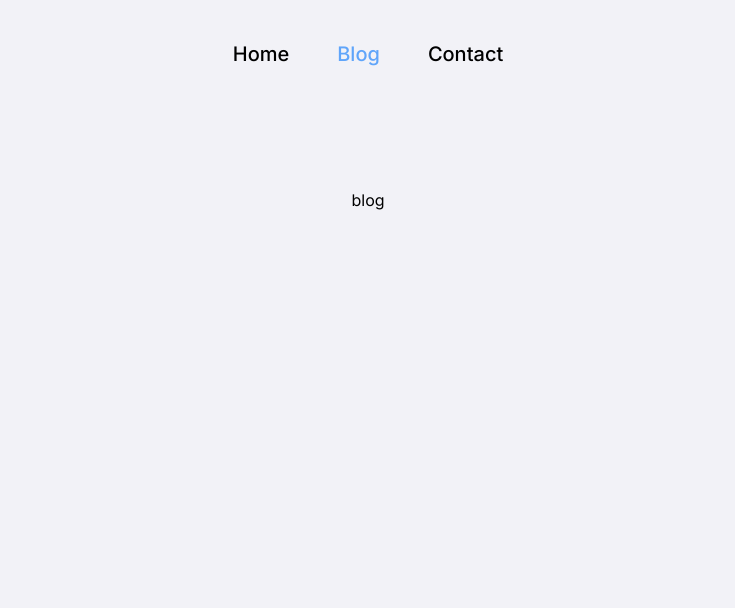
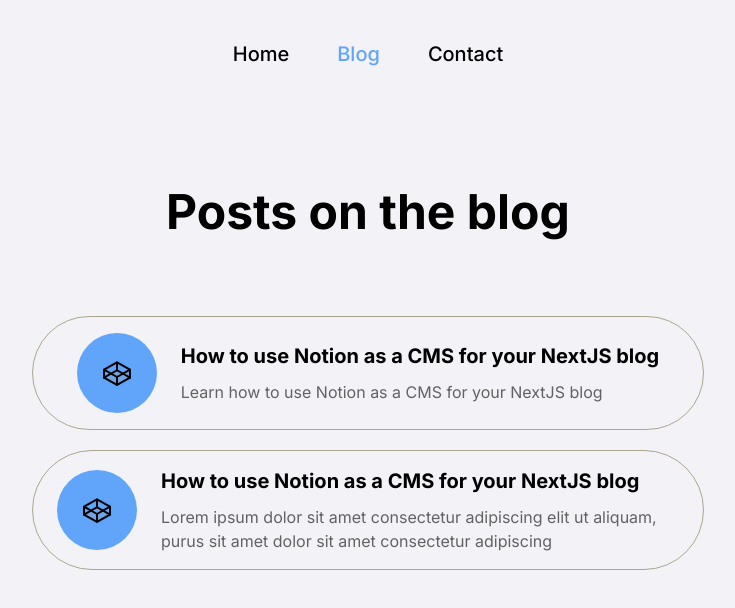
Before and after one commit to Nahuelluca20/blog-nextjs-notion, a Next.js app: page /blog in a window 1280 px wide. Shown: the top 608 px of the page, without its empty margins (272-1007 px from the left). Built offline with nearby package versions, Linux system fonts and the light colour scheme.

Commit message:
layout blog

```diff
--- a/app/blog/page.tsx
+++ b/app/blog/page.tsx
@@ -1,3 +1,38 @@
+import Link from "next/link";
+
+import BlogPreviewCard from "@/components/blog-preview-card";
+
 export default function page() {
-  return <div>blog</div>;
+  const blogData = [
+    {
+      id: "14213213",
+      title: "How to use Notion as a CMS for your NextJS blog",
+      content: "Learn how to use Notion as a CMS for your NextJS blog",
+    },
+    {
+      id: "346546",
+      title: "How to use Notion as a CMS for your NextJS blog",
+      content:
+        "Lorem ipsum dolor sit amet consectetur adipiscing elit ut aliquam, purus sit amet dolor sit amet consectetur adipiscing",
+    },
+  ];
+
+  return (
+    <section className="cursor-pointer">
+      <div className="mx-auto grid justify-center w-full">
+        <div className="mx-auto">
+          <h2 className="max-w-[530px] font-bold text-3xl md:text-5xl mb-8 md:mb-12 lg:mb-4 pb-16">
+            Posts on the blog
+          </h2>
+        </div>
+        <div className="grid gap-5">
+          {blogData.map((blog) => (
+            <Link key={blog.id} href={`/blog/${blog.id}`}>
+              <BlogPreviewCard content={blog.content} title={blog.title} />
+            </Link>
+          ))}
+        </div>
+      </div>
+    </section>
+  );
 }
--- a/app/layout.tsx
+++ b/app/layout.tsx
@@ -8,8 +8,8 @@
 const inter = Inter({subsets: ["latin"]});
 
 export const metadata: Metadata = {
-  title: "Blog",
-  description: "Generated by create next app",
+  title: "Blog Notion",
+  description: "Blog NextJS + Notion + TailwindCSS",
 };
 
 export default function RootLayout({children}: {children: React.ReactNode}) {
--- a/app/page.tsx
+++ b/app/page.tsx
@@ -1,4 +1,5 @@
 import Image from "next/image";
+import Link from "next/link";
 
 import VercelImage from "@/assets/logo-vercel.svg";
 import NotionImage from "@/assets/notion-logo.png";
@@ -14,7 +15,7 @@
         <p className="text-[#647084] text-2xl font-light">
           This is a blog made with NextJS 13 with app router, TailwindsCSS and Notion
         </p>
-        <div className="flex gap-8 items-center justify-center mt-20">
+        <div className="flex gap-8 items-center justify-center my-20">
           <Image alt="vercel" height={60} src={VercelImage} width={60} />
           <span className="text-2xl font-bold">+</span>
           <Image alt="vercel" height={60} src={NotionImage} width={60} />
@@ -22,6 +23,18 @@
           <Image alt="vercel" height={60} src={TailwindImage} width={60} />
         </div>
       </div>
+      <Link
+        className="mx-auto flex max-w-full grid-cols-2 w-64 items-center justify-center bg-[#276ef1] py-4 text-center font-semibold text-white [box-shadow:rgb(171,_196,_245)_-8px_8px] transition hover:[box-shadow:rgb(171,_196,_245)_0px_0px] mb-4 px-8"
+        href="/blog"
+      >
+        <div className="mr-6 font-bold">See blog</div>
+        <div className="h-4 w-4 flex-none">
+          <svg fill="currentColor" viewBox="0 0 20 21" xmlns="http://www.w3.org/2000/svg">
+            <title>Arrow Right</title>
+            <polygon points="16.172 9 10.101 2.929 11.515 1.515 20 10 19.293 10.707 11.515 18.485 10.101 17.071 16.172 11 0 11 0 9" />
+          </svg>
+        </div>
+      </Link>
     </main>
   );
 }
--- /dev/null
+++ b/components/blog-preview-card.tsx
@@ -0,0 +1,19 @@
+import Image from "next/image";
+
+import ExampleImg from "@/assets/example.svg";
+
+export default function BlogPreviewCard({title, content}: {title: string; content: string}) {
+  return (
+    <div className="mx-auto grid-cols-1 grid max-w-2xl gap-6">
+      <div className="flex-row flex items-center justify-center gap-6 border border-solid border-[#ada790] px-6 py-4 transition hover:bg-blue-100 max-[767px]:mx-auto max-[767px]:max-w-[480px] rounded-2xl sm:rounded-full">
+        <div className="flex-col flex-none flex h-20 w-20 items-center justify-center bg-blue-400 rounded-full">
+          <Image alt="blog" height={32} src={ExampleImg} width={32} />
+        </div>
+        <div className="flex-col flex items-start gap-2.5">
+          <h5 className="font-bold text-base md:text-xl">{title}</h5>
+          <p className="text-[#636262] text-start">{content}</p>
+        </div>
+      </div>
+    </div>
+  );
+}
```
Also changed, not shown: assets/example.svg (added).
